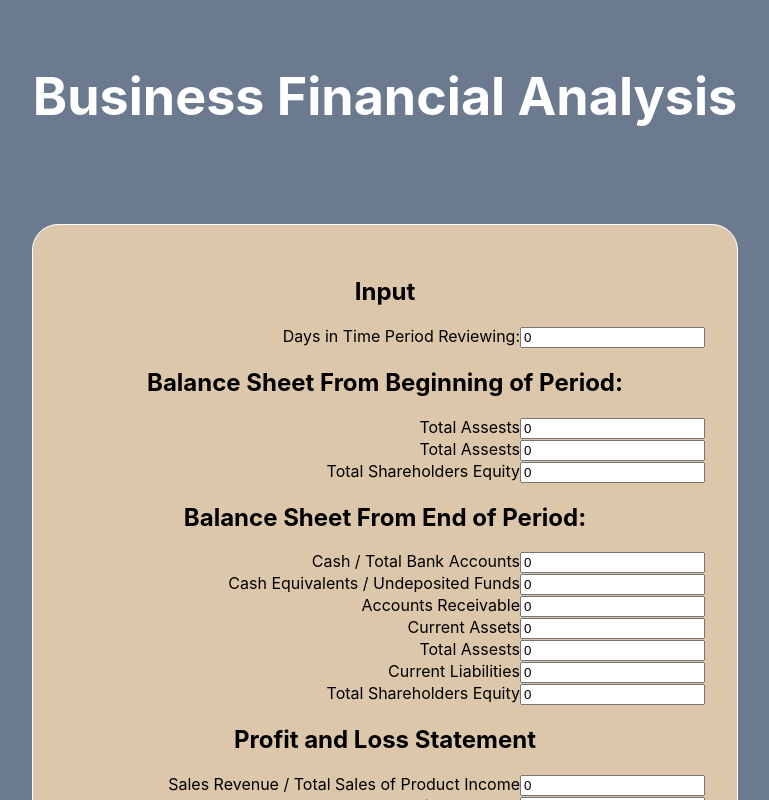
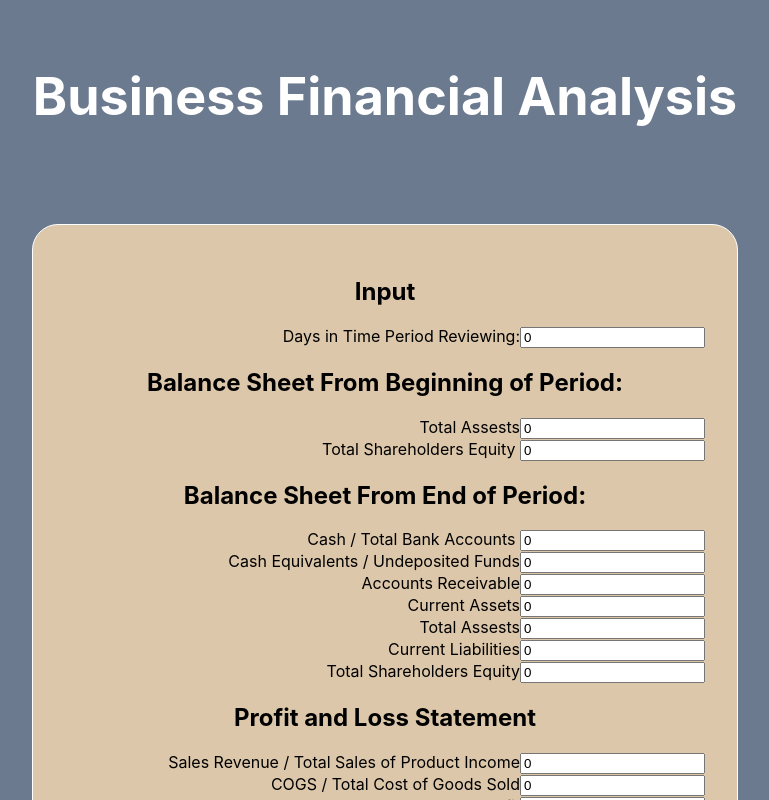
Before and after one commit to saykaren/FinancialAnalysis, a React (Create React App) app: page / in a window 1280 px wide. Shown: the top 800 px of the page, without its empty margins (255-1024 px from the left). Built offline with nearby package versions, Linux system fonts and the light colour scheme.

Commit message:
updated more with the customized FormDiv, will do more tomorrow

```diff
--- a/src/Components/App/App.js
+++ b/src/Components/App/App.js
@@ -2,6 +2,22 @@
 import React, {useState} from 'react';
 import './App.scss';
 import Footer from './Footer';
+
+const FormDiv = ({title, value, changeParameter})=>{
+  return(
+    <form>
+      <label>
+        {title}
+        <input
+          type="number"
+          value={value}
+          onChange={e=>changeParameter(e.target.value)}
+        />
+      </label>
+    </form>
+  )
+}
+
 
 function App() {
 
@@ -22,20 +38,7 @@ function App() {
   const [netIncome, setNetIncome] = useState(0);
   const [cashFlow, setCashFlow] = useState(0);
 
-  const FormDiv = ({title, value, changeParameter})=>{
-    return(
-      <form>
-        <label>
-          {title}
-          <input
-            type="number"
-            value={value}
-            onChange={e=>changeParameter(e.target.value)}
-          />
-        </label>
-      </form>
-    )
-  }
+
 
 
 
@@ -58,73 +61,36 @@ function App() {
             value={totalAssets}
             changeParameter={setTotalAssets}
           />
-          <form>
-            <label>
-              Total  Assests
-              <input
-                type="number"
-                name="time"
-                value={totalAssets}
-                onChange={e=>setTotalAssets(e.target.value)}
-              />
-            </label>
-          </form>
-          <form>
-            <label>
-            Total Shareholders Equity
-              <input
-                type="number"
-                name="time"
-                value={begShareholderEquity}
-                onChange={e=>setBegShareholderEquity(e.target.value)}
-              />
-            </label>
-          </form>
+          <FormDiv
+            title={"Total Shareholders Equity "}
+            value={begShareholderEquity}
+            changeParameter={setBegShareholderEquity}
+          />
+
+
           <h2>Balance Sheet From End of Period:</h2>
-          <form>
-            <label>
-              Cash / Total Bank Accounts
-              <input
-                type="number"
-                name="time"
-                value={bankAccount}
-                onChange={e=>setBankAccount(e.target.value)}
-              />
-            </label>
-          </form>
-          <form>
-            <label>
-              Cash Equivalents  / Undeposited Funds
-              <input
-                type="number"
-                name="time"
-                value={cashFunds}
-                onChange={e=>setCashFunds(e.target.value)}
-              />
-            </label>
-          </form>
-          <form>
-            <label>
-              Accounts Receivable
-              <input
-                type="number"
-                name="time"
-                value={accountRec}
-                onChange={e=>setAccountRec(e.target.value)}
-              />
-            </label>
-          </form>
-          <form>
-            <label>
-              Current Assets
-              <input
-                type="number"
-                name="time"
-                value={currentAssets}
-                onChange={e=>setCurrentAssets(e.target.value)}
-              />
-            </label>
-          </form>
+          <FormDiv
+            title={"Cash / Total Bank Accounts "}
+            value={bankAccount}
+            changeParameter={setBankAccount}
+          />
+          <FormDiv
+            title={"Cash Equivalents  / Undeposited Funds"}
+            value={cashFunds}
+            changeParameter={setCashFunds}
+          />
+          <FormDiv
+            title={"Accounts Receivable"}
+            value={accountRec}
+            changeParameter={setAccountRec}
+          />
+
+          <FormDiv
+            title={"Current Assets"}
+            value={currentAssets}
+            changeParameter={setCurrentAssets}
+          />
+
           <form>
             <label>
               Total Assests
```
